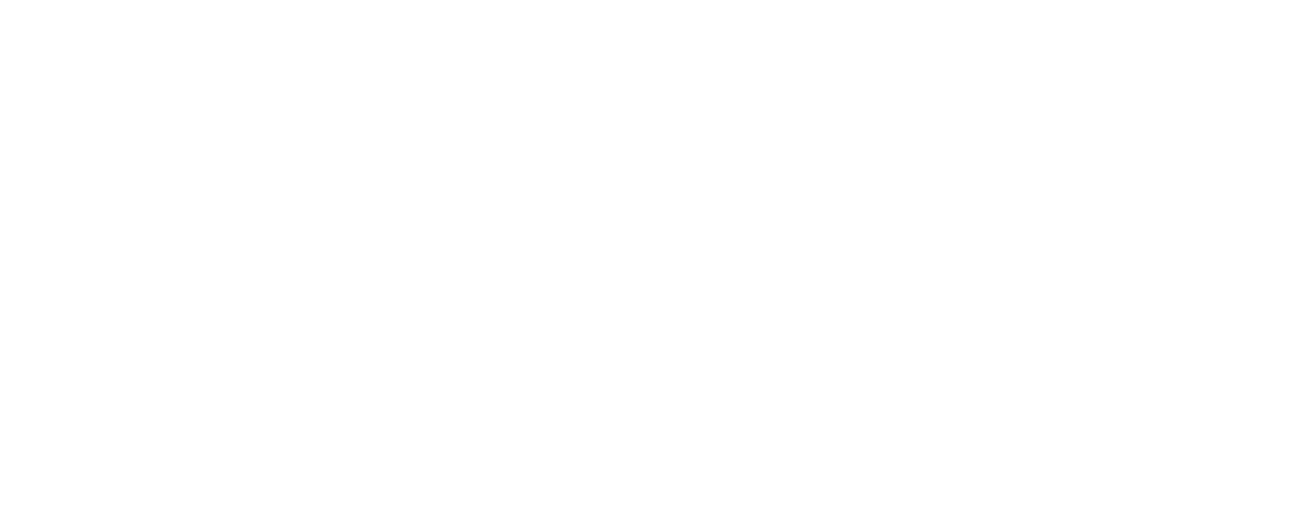
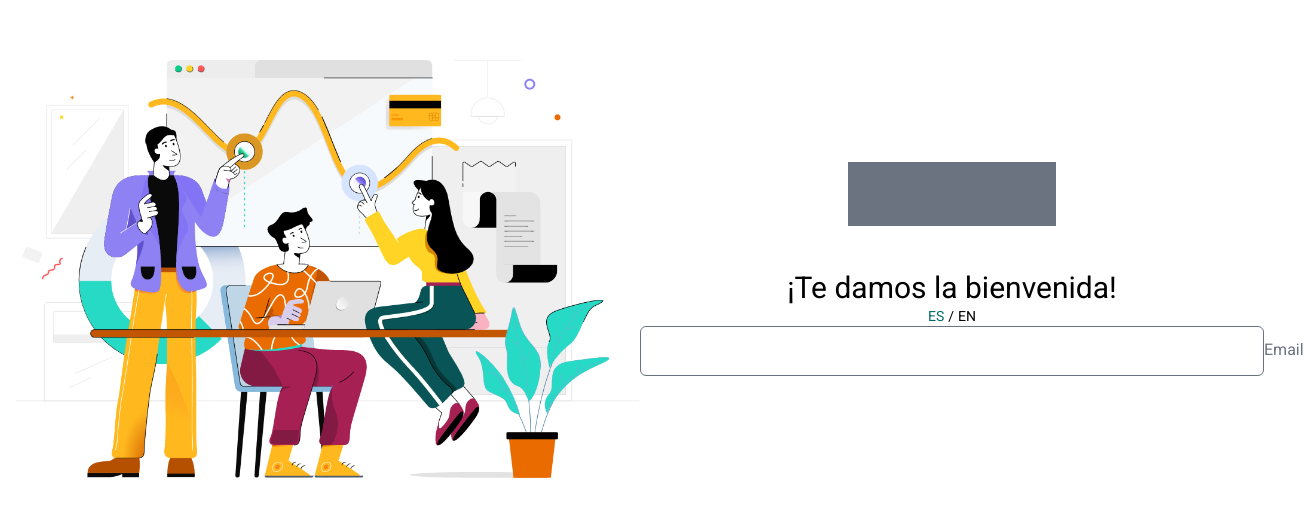
Before and after one commit to sebaspa/beneficios, a React (Vite) app: page /login in a window 1280 px wide. Before the commit this address had no page. Shown: the part 131-648 px from the top of the page, 1304 px wide, since content can reach past the window. Built offline with nearby package versions, Linux system fonts and the light colour scheme.

Commit message:
Create login page

```diff
--- a/package.json
+++ b/package.json
@@ -9,14 +9,17 @@
     "preview": "vite preview"
   },
   "dependencies": {
+    "formik": "^2.2.9",
     "i18next": "^22.4.10",
     "react": "^18.2.0",
     "react-dom": "^18.2.0",
     "react-i18next": "^12.1.5",
     "react-icons": "^4.7.1",
-    "react-router-dom": "^6.8.1"
+    "react-router-dom": "^6.8.1",
+    "yup": "^1.0.2"
   },
   "devDependencies": {
+    "@tailwindcss/forms": "^0.5.3",
     "@types/react": "^18.0.27",
     "@types/react-dom": "^18.0.10",
     "@typescript-eslint/eslint-plugin": "^5.52.0",
--- a/src/App.tsx
+++ b/src/App.tsx
@@ -1,10 +1,11 @@
 import { Route, Routes } from "react-router";
 import { MainLayout } from "./layouts";
-import { Home } from "./pages";
+import { Home, Login } from "./pages";
 
 export const App = () => {
   return (
     <Routes>
+      <Route path="/login" element={<Login />} />
       <Route path="/" element={<MainLayout />}>
         <Route index element={<Home />} />
       </Route>
--- a/src/components/Navbar/UserMenuOptions.tsx
+++ b/src/components/Navbar/UserMenuOptions.tsx
@@ -2,7 +2,7 @@ import { Link } from "react-router-dom";
 import { useTranslation } from "react-i18next";
 import { BiHelpCircle } from "react-icons/bi";
 import { MdLogout } from "react-icons/md";
-import { ChangeLanguage } from "./ChangeLanguage";
+import { ChangeLanguage } from "../Language/ChangeLanguage";
 
 export const UserMenuOptions = () => {
   const [t] = useTranslation("global");
--- a/src/components/Navbar/index.ts
+++ b/src/components/Navbar/index.ts
@@ -2,4 +2,4 @@ export { UserMenu } from "./UserMenu";
 export { Notification } from "./Notification";
 export { UserMenuOptions } from "./UserMenuOptions";
 export { MoblieMenu } from "./MoblieMenu";
-export { ChangeLanguage } from "./ChangeLanguage";
+export { ChangeLanguage } from "../Language/ChangeLanguage";
--- /dev/null
+++ b/src/pages/Login.tsx
@@ -0,0 +1,38 @@
+import login from "../assets/login/bg-login.png";
+import { ChangeLanguage } from "../components/Navbar";
+
+export const Login = () => {
+  return (
+    <div className="h-screen w-full grid grid-cols-12 px-4 items-center">
+      <div className="hidden lg:flex lg:col-span-6">
+        <img
+          src={login}
+          alt="login"
+          className="w-full hidden lg:block"
+          width="100%"
+          height="auto"
+        />
+      </div>
+      <div className="col-span-12 lg:col-span-6">
+        <div className="flex flex-col items-center">
+          <div className="w-52 h-16 bg-gray-500 mb-11"></div>
+          <p className="text-2xl md:text-3xl text-black">
+            ¡Te damos la bienvenida!
+          </p>
+          <ChangeLanguage />
+          <form className="w-full">
+            <div className="relative">
+              <input
+                type="email"
+                className="form-input px-4 py-3 rounded-md w-full"
+              />
+              <label className="absolute duration-300 top-3 -z-1 origin-0 text-gray-500">
+                Email
+              </label>
+            </div>
+          </form>
+        </div>
+      </div>
+    </div>
+  );
+};
--- a/src/pages/index.ts
+++ b/src/pages/index.ts
@@ -1 +1,2 @@
+export { Login } from "./Login";
 export { Home } from "./Home";
--- a/tailwind.config.cjs
+++ b/tailwind.config.cjs
@@ -38,5 +38,5 @@ module.exports = {
       }
     }
   },
-  plugins: []
+  plugins: [require("@tailwindcss/forms")]
 };
```
Also changed, not shown: src/assets/login/bg-login.png (added), src/components/Language/ChangeLanguage.tsx (renamed from src/components/Navbar/ChangeLanguage.tsx), 1 other file (tests, documents, lock files or other folders).
